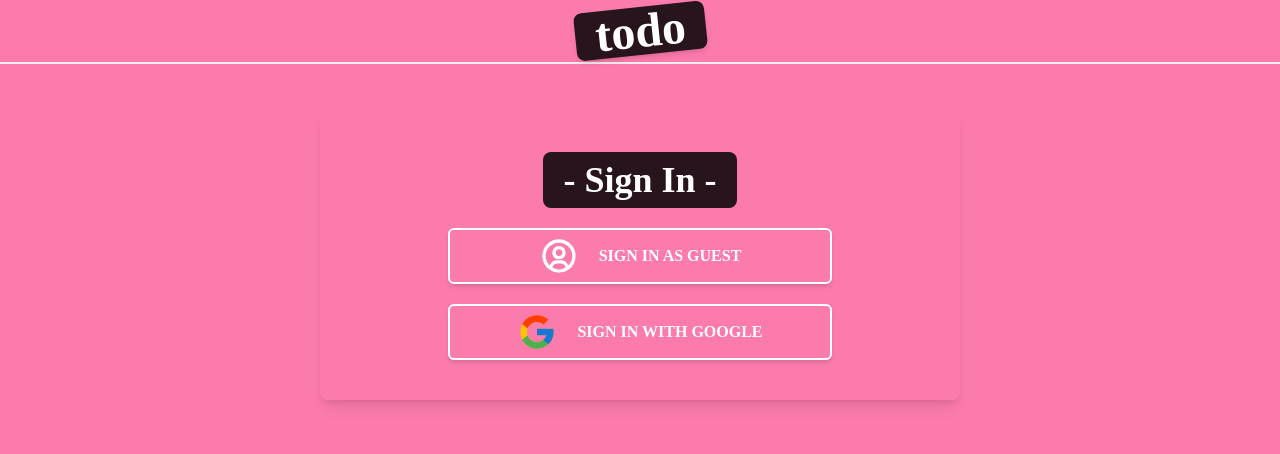
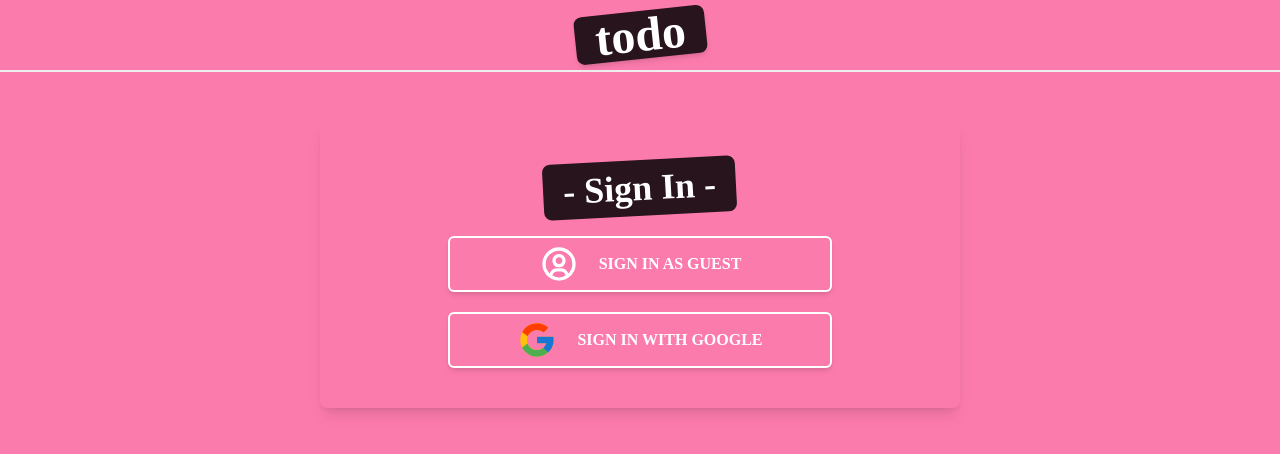
Before and after one commit to jasonuc/todoapp, a React (Vite) app: page / in a window 1280 px wide. Shown: the top 454 px of the page. Built offline with nearby package versions, Linux system fonts and the light colour scheme; a web font is replaced by a local one.

Commit message:
improves design

```diff
--- a/src/components/AuthButton.jsx
+++ b/src/components/AuthButton.jsx
@@ -2,7 +2,7 @@
 function AuthButton({ children, handleAuth }) {
 
   return (
-    <button onClick={handleAuth} className=" bg-primary border-2 border-solid border-secondary h-14 w-[90%] md:w-[60%] shadow-md hover:shadow-xl rounded-md uppercase font-bold flex items-center justify-center gap-x-5 text-secondary ">
+    <button onClick={handleAuth} className={" bg-primary border-2 border-solid border-secondary h-14 w-[90%] md:w-[60%] shadow-md hover:shadow-xl rounded-md uppercase font-bold flex items-center justify-center gap-x-5 text-secondary" }>
         { children }
     </button>
   )
--- a/src/components/Header.jsx
+++ b/src/components/Header.jsx
@@ -1,7 +1,7 @@
 
 function Header() {
     return (
-      <div className="w-screen h-14 md:h-16 border-b-2 border-solid flex items-center justify-center text-3xl md:text-5xl font-bold">
+      <div className="w-screen h-14 md:h-16 border-b-2 border-solid flex items-center justify-center text-3xl md:text-5xl font-bold mt-2 pb-2">
           <h1 className=" -rotate-6 text-secondary px-5 rounded-lg bg-fourth shadow-md ">todo</h1>
       </div>
     )
--- a/src/components/Task.jsx
+++ b/src/components/Task.jsx
@@ -8,8 +8,8 @@ function Task({ id, task, datetime }) {
 
     return (
         <div className="w-[100%] min-h-[3rem] border-2 border-solid rounded-md flex ">
-            <p className='min-w-[95%] max-w-[95%] h-[100%] p-2 text-white flex flex-wrap overflow-ellipsis items-center  font-bold'>{`${task} | ${datetime}`}</p>
-            <button onClick={() => removeTask(id)} className='text-white max-w-[5%] min-w-[5%] min-h-[100%] bg-green-400 flex-grow flex items-center justify-center border-l-2 border-white rounded-tr-md rounded-br-md'><MdDoneOutline size={20} /></button>
+            <p className=' w-[90%] md:w-[95%] h-[100%] p-2 text-white flex flex-wrap overflow-ellipsis items-center font-bold border-r-2 md:border-none rounded-tr-md rounded-br-md'>{`${task} | ${datetime}`}</p>
+            <button onClick={() => removeTask(id)} className='text-white w-[10%] md:w-[5%] min-h-[100%] bg-green-400 flex-grow flex items-center md:border-l-2 md:rounded-tl-md md:rounded-bl-md justify-center rounded-tr-md rounded-br-md'><MdDoneOutline size={20} /></button>
         </div>
     )
 }
--- a/src/pages/Login.jsx
+++ b/src/pages/Login.jsx
@@ -4,7 +4,7 @@ import GuestAuth from "../components/GuestAuth"
 function Login() {
   return (
     <div className=" w-[90%] md:w-[50%] h-72 flex flex-col justify-center items-center gap-5 py-7 bg-plighter rounded-lg shadow-lg mt-10 text-white">
-        <h2 className="text-4xl font-bold bg-fourth px-5 py-2 rounded-lg">- Sign In -</h2>
+        <h2 className="text-4xl font-bold bg-fourth px-5 py-2 rounded-lg -rotate-3">- Sign In -</h2>
         <GuestAuth />
         <GoogleAuth />
     </div>
```
